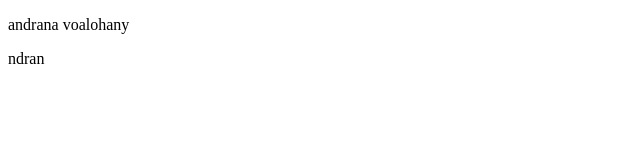
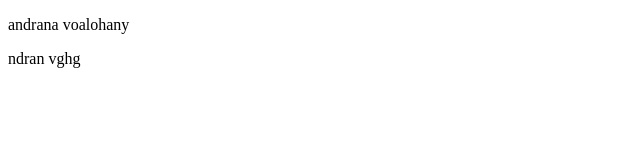
Before and after one commit to jasemmac/essai_technique, a plain HTML site: page index.html in a window 1280 px wide. Shown: the full height of the page, 0-640 px from the left. Drawn offline with Linux system fonts and the light colour scheme.

Commit message:
ela ny ela

```diff
--- a/index.html
+++ b/index.html
@@ -10,7 +10,7 @@
 
 <body>
     <p>andrana voalohany</p>
-    <p>ndran</p>
+    <p>ndran vghg</p>
 </body>
 
 </html>
```
